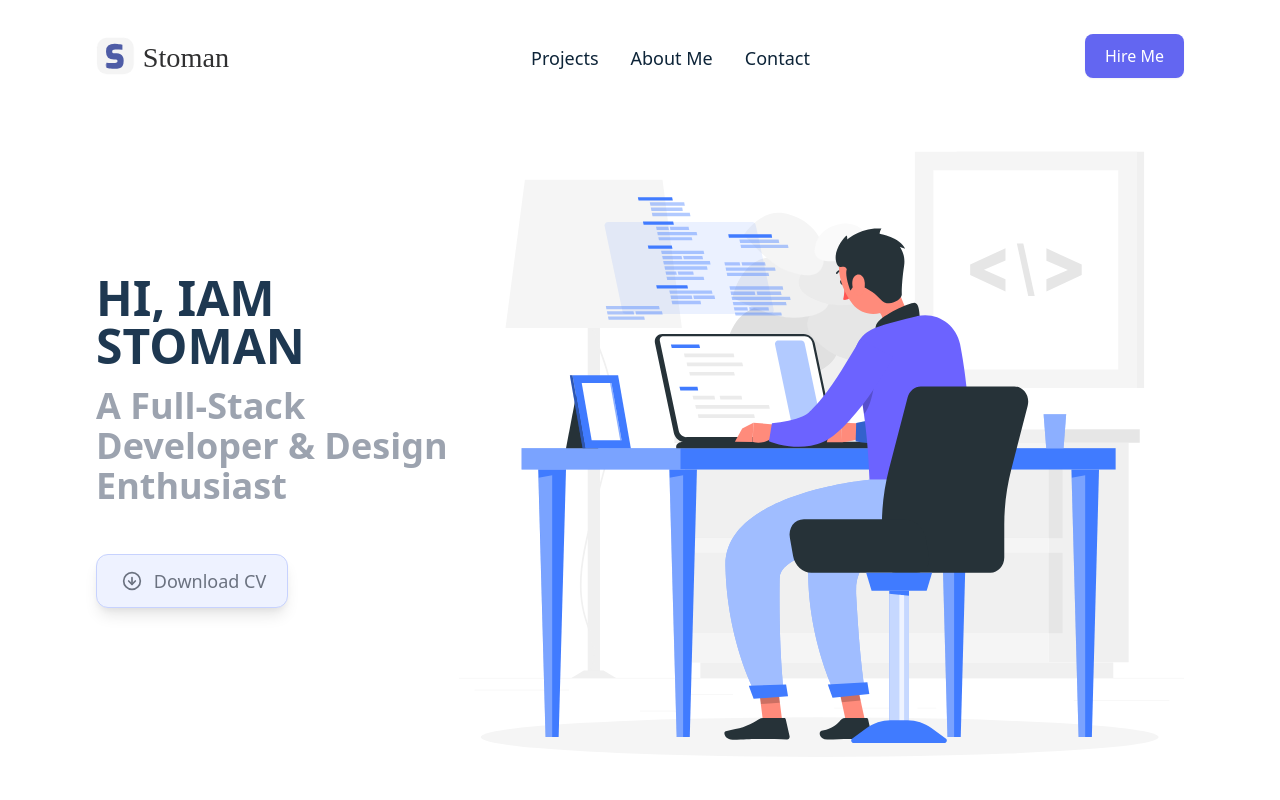
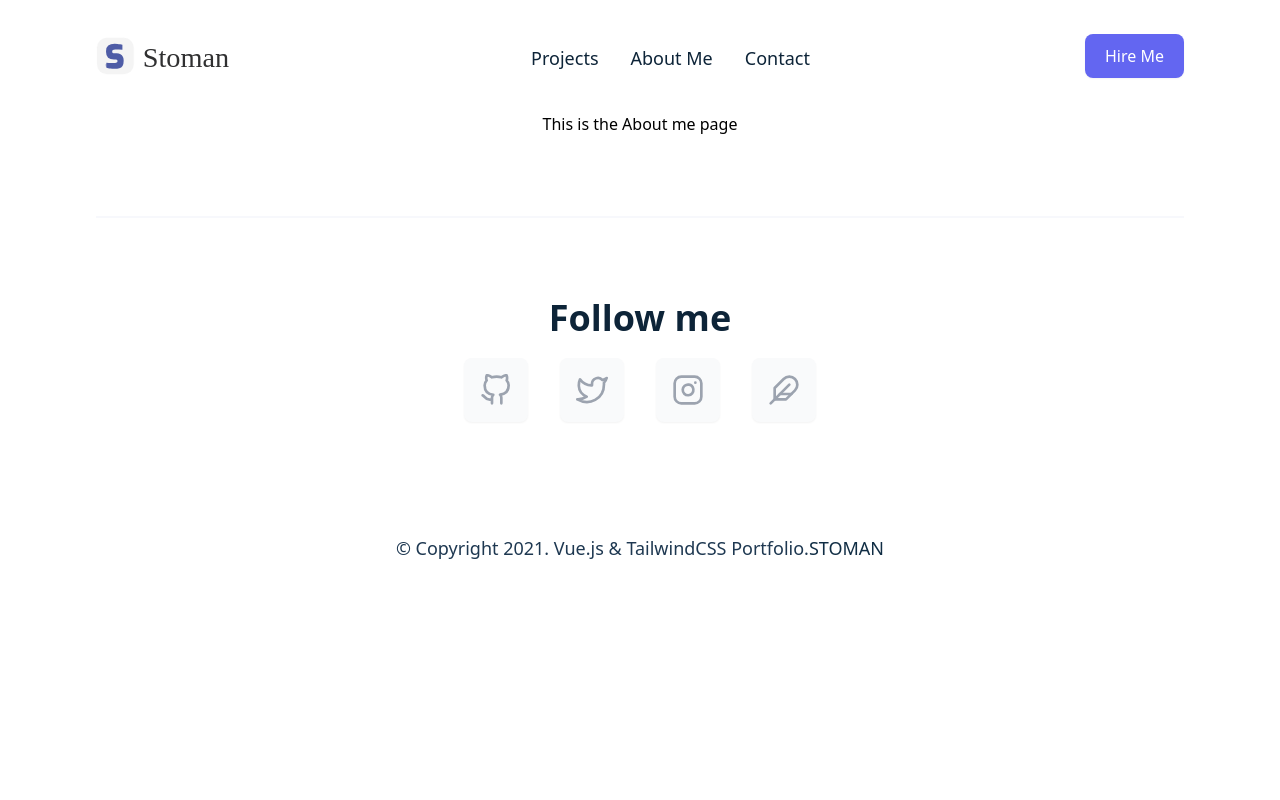
Before and after one commit to phoenix979797/portfolio, a React (Create React App) app: page /about in a window 1280 px wide. Shown: the top 800 px of the page. Built offline with nearby package versions, Linux system fonts and the light colour scheme.

Commit message:
React routes and about page

```diff
--- a/src/App.js
+++ b/src/App.js
@@ -1,15 +1,19 @@
-import { BrowserRouter as Router } from 'react-router-dom';
+import { BrowserRouter as Router, Routes, Route } from 'react-router-dom';
 import './css/App.css';
 import AppHeader from './components/AppHeader';
 import AppFooter from './components/AppFooter';
-import Home from './pages';
+import Home from './pages/Home';
+import About from './pages/about';
 
 function App() {
 	return (
 		<div className="App">
 			<Router>
 				<AppHeader></AppHeader>
-				<Home />
+				<Routes>
+					<Route path="/" element={<Home />} />
+					<Route path="about" element={<About />} />
+				</Routes>
 				<AppFooter></AppFooter>
 			</Router>
 		</div>
--- /dev/null
+++ b/src/pages/About.js
@@ -0,0 +1,9 @@
+const About = () => {
+	return (
+		<div>
+			<h1>This is the About me page</h1>
+		</div>
+	);
+};
+
+export default About;
```
Also changed, not shown: src/pages/Home.js (renamed from src/pages/index.js).
